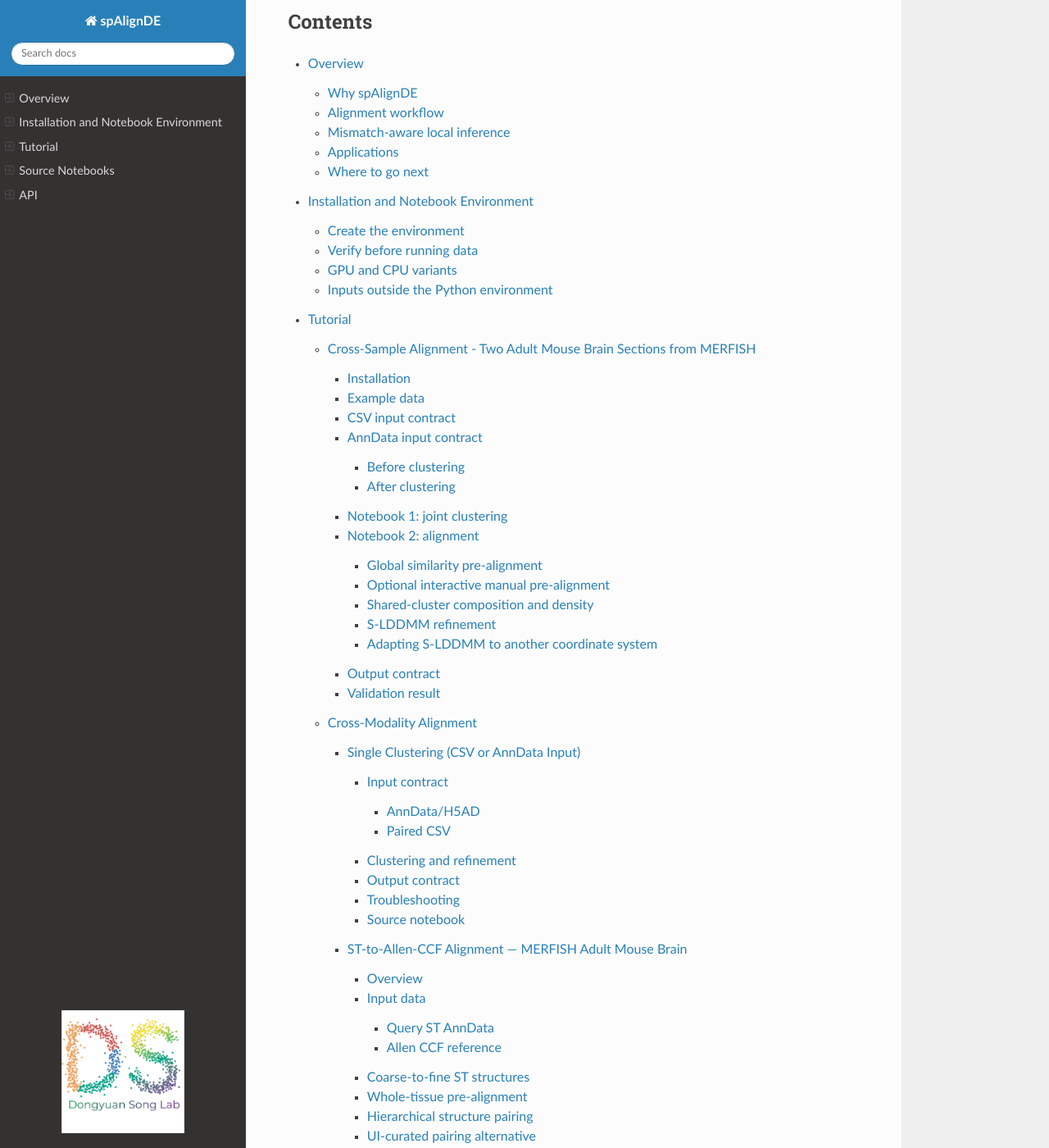
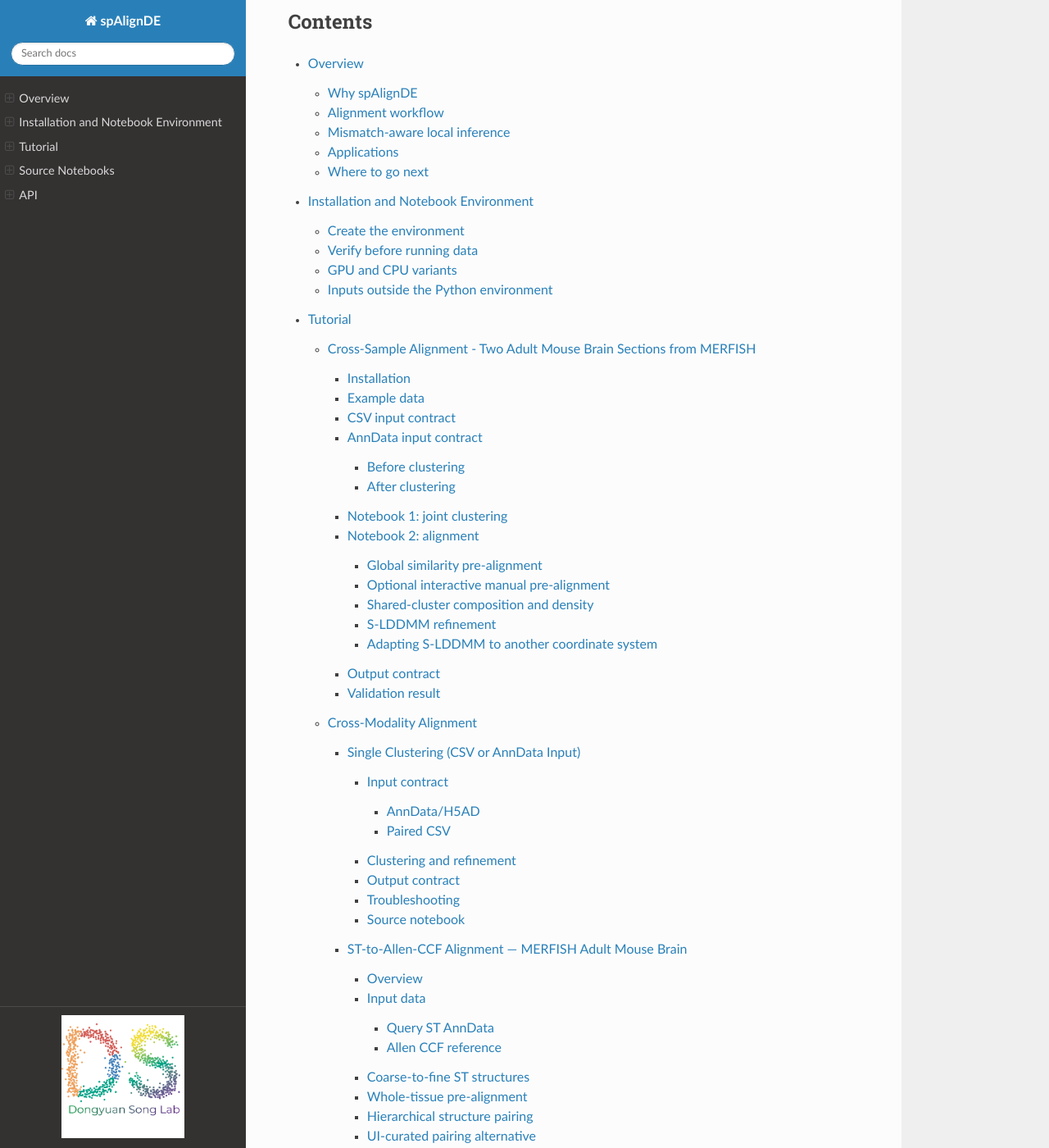
Before and after one commit to dsong-lab/spAlignDE, a Sphinx documentation site: the page built from docs/source/index.rst, in a window 1280 px wide and 1400 px high, scrolled down 467 px. Shown: the whole window at 82% size. Built offline with Sphinx 7.4.7 and the Read the Docs theme 3.1.0, drawn with Linux system fonts in a browser that asks for light colours; pages that are not in the unit, such as notebooks, are missing from menus.

Commit message:
Keep sidebar logo below scrollable navigation

```diff
--- a/docs/source/_static/custom.css
+++ b/docs/source/_static/custom.css
@@ -28,18 +28,39 @@
 h2 { font-size: 150%; }
 h3 { font-size: 125%; }
 
+/* Keep the lab mark in its own footer so long navigation trees scroll above it. */
 .wy-side-scroll {
-  padding-bottom: 188px;
+  display: flex;
+  flex-direction: column;
+  width: 100%;
+  height: 100vh;
+  padding-bottom: 0;
+  overflow: hidden;
+}
+
+.wy-side-scroll > .wy-side-nav-search {
+  flex: 0 0 auto;
+}
+
+.wy-side-scroll > .wy-menu-vertical {
+  flex: 1 1 auto;
+  width: 100%;
+  min-height: 0;
+  padding-bottom: 1rem;
+  overflow-x: hidden;
+  overflow-y: auto;
+  overscroll-behavior: contain;
 }
 
 .lab-logo-container {
-  position: fixed;
-  bottom: 18px;
-  left: 0;
-  z-index: 200;
+  position: static;
+  flex: 0 0 auto;
   display: flex;
   justify-content: center;
-  width: 300px;
+  width: 100%;
+  padding: 10px 0 12px;
+  background: #343131;
+  border-top: 1px solid rgba(255, 255, 255, 0.12);
   pointer-events: none;
 }
 
```
